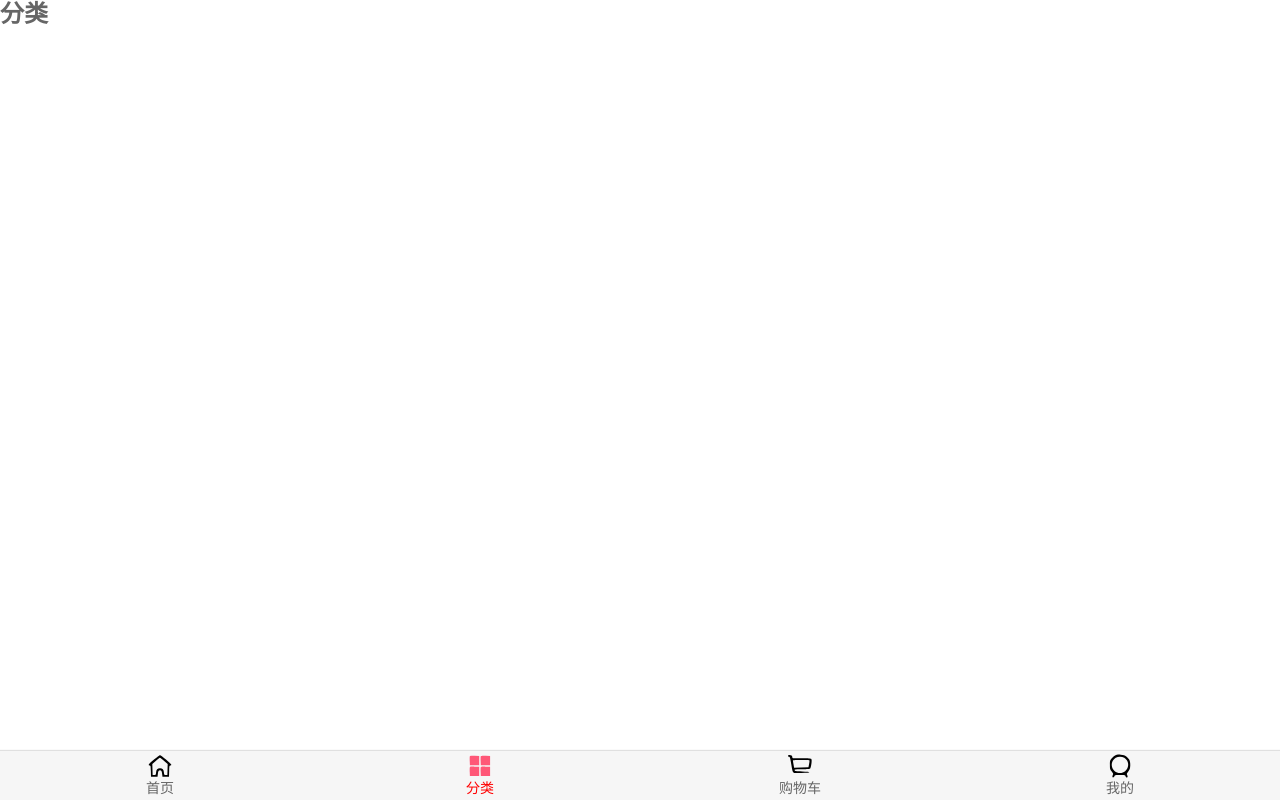
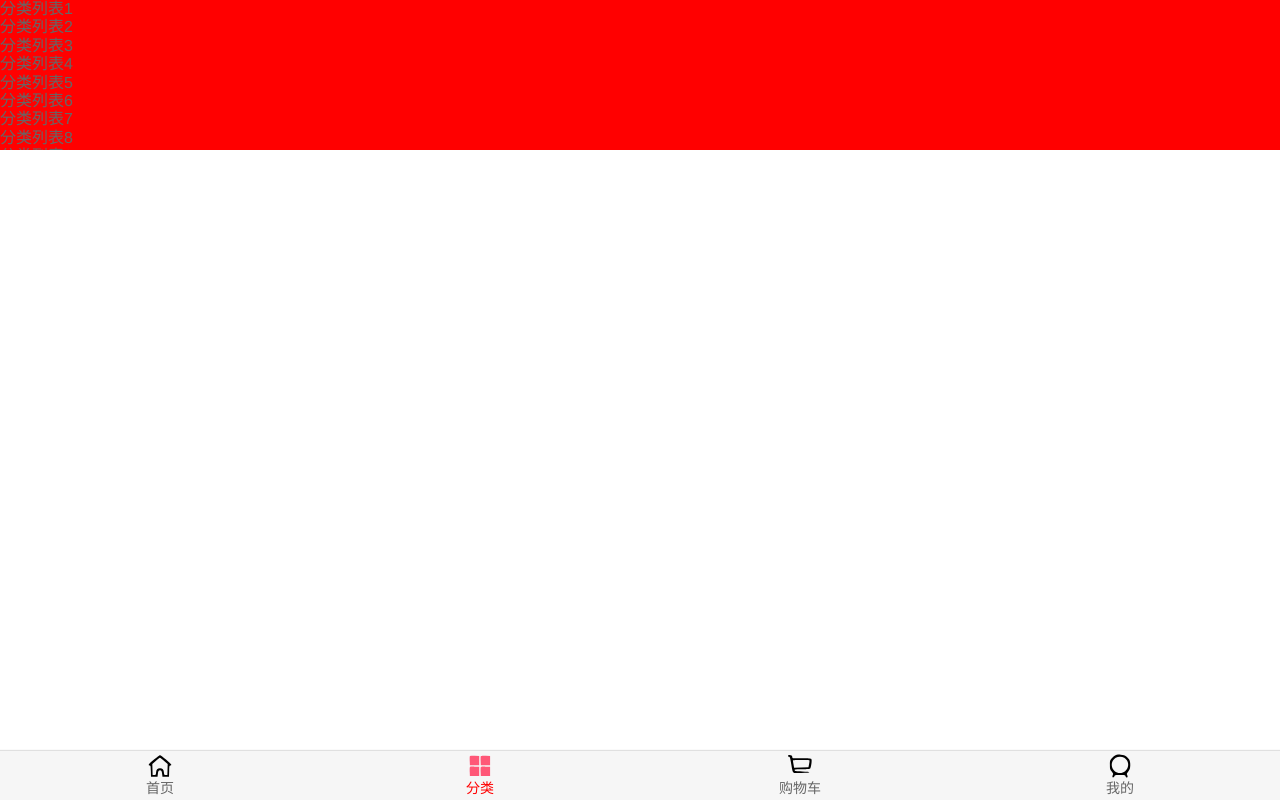
Before and after one commit to wl376638623/shopmall, a Vue app: page /category in a window 1280 px wide. Built offline with nearby package versions, Linux system fonts and the light colour scheme.

Commit message:
'添加better-scroll框架完成商品滚动'

```diff
--- a/src/components/common/navbar/NavBar.vue
+++ b/src/components/common/navbar/NavBar.vue
@@ -19,6 +19,7 @@
     line-height: 44px;
     text-align: center;
     box-shadow: 0 1px 1px rgba(100,100,100,0.05);
+
   }
   .left,.right {
     width: 60px;
--- /dev/null
+++ b/src/components/common/scroll/Scroll.vue
@@ -0,0 +1,28 @@
+<template>
+    <div class="wrapper" ref="wrapper">
+      <div class="content">
+        <slot></slot>
+      </div>
+    </div>
+</template>
+
+<script>
+  import BScroll from 'better-scroll'
+    export default {
+        name: "Scroll",
+      data(){
+          return {
+            scroll:null
+          }
+      },
+      mounted() {
+        this.scroll = new BScroll(this.$refs.wrapper,{
+
+        })
+      }
+    }
+</script>
+
+<style scoped>
+
+</style>
--- a/src/components/content/goods/GoodsList.vue
+++ b/src/components/content/goods/GoodsList.vue
@@ -9,11 +9,11 @@
     export default {
         name: "GoodsList",
       components:{
-        GoodsListItem
+          GoodsListItem
       },
       props:{
           goods:{
-            type :Array,
+            type : Array,
             default(){
               return []
             }
@@ -27,6 +27,8 @@
   display: flex;
   flex-wrap: wrap;
   justify-content: space-around;
+
   padding: 2px;
 }
+
 </style>
--- a/src/components/content/goods/GoodsListItem.vue
+++ b/src/components/content/goods/GoodsListItem.vue
@@ -1,5 +1,5 @@
 <template>
-  <div>
+  <div class="goods-item">
     <img :src="goodsItem.show.img" alt="">
     <div class="goods-info">
       <p>{{goodsItem.title}}</p>
@@ -12,8 +12,8 @@
 <script>
     export default {
         name: "GoodsListItem",
-      props:{
-          goodsItem:{
+      props :{
+          goodsItem :{
             type:Object,
             default(){
               return {}
@@ -27,7 +27,7 @@
   .goods-item {
     padding-bottom: 40px;
     position: relative;
-    /*width: 150px;*/
+
     width: 48%;
   }
 
--- a/src/components/content/tabControl/TabControl.vue
+++ b/src/components/content/tabControl/TabControl.vue
@@ -26,6 +26,7 @@
       methods:{
         itemClick(index){
           this.currentIndex = index;
+          this.$emit('tabClick',index);
         }
       }
     }
--- a/src/network/request.js
+++ b/src/network/request.js
@@ -4,7 +4,7 @@
   // 1.创建axios的实例
   const instance = axios.create({
     // baseURL: "http://152.136.185.210:8000/api/h8",
-    baseURL: 'http://123.207.32.32:8000',
+    baseURL: 'http://152.136.185.210:8000/api/w6',
     // baseURL: 'http://152.136.185.210:8000/api/z8',
     timeout: 5000
   })
--- a/src/views/category/Category.vue
+++ b/src/views/category/Category.vue
@@ -1,13 +1,141 @@
 <template>
-    <h2>分类</h2>
+  <div class="wrapper">
+    <ul class="content">
+      <li>分类列表1</li>
+      <li>分类列表2</li>
+      <li>分类列表3</li>
+      <li>分类列表4</li>
+      <li>分类列表5</li>
+      <li>分类列表6</li>
+      <li>分类列表7</li>
+      <li>分类列表8</li>
+      <li>分类列表9</li>
+      <li>分类列表10</li>
+      <li>分类列表11</li>
+      <li>分类列表12</li>
+      <li>分类列表13</li>
+      <li>分类列表14</li>
+      <li>分类列表15</li>
+      <li>分类列表16</li>
+      <li>分类列表17</li>
+      <li>分类列表18</li>
+      <li>分类列表19</li>
+      <li>分类列表20</li>
+      <li>分类列表21</li>
+      <li>分类列表22</li>
+      <li>分类列表23</li>
+      <li>分类列表24</li>
+      <li>分类列表25</li>
+      <li>分类列表26</li>
+      <li>分类列表27</li>
+      <li>分类列表28</li>
+      <li>分类列表29</li>
+      <li>分类列表30</li>
+      <li>分类列表31</li>
+      <li>分类列表32</li>
+      <li>分类列表33</li>
+      <li>分类列表34</li>
+      <li>分类列表35</li>
+      <li>分类列表36</li>
+      <li>分类列表37</li>
+      <li>分类列表38</li>
+      <li>分类列表39</li>
+      <li>分类列表40</li>
+      <li>分类列表41</li>
+      <li>分类列表42</li>
+      <li>分类列表43</li>
+      <li>分类列表44</li>
+      <li>分类列表45</li>
+      <li>分类列表46</li>
+      <li>分类列表47</li>
+      <li>分类列表48</li>
+      <li>分类列表49</li>
+      <li>分类列表50</li>
+      <li>分类列表51</li>
+      <li>分类列表52</li>
+      <li>分类列表53</li>
+      <li>分类列表54</li>
+      <li>分类列表55</li>
+      <li>分类列表56</li>
+      <li>分类列表57</li>
+      <li>分类列表58</li>
+      <li>分类列表59</li>
+      <li>分类列表60</li>
+      <li>分类列表61</li>
+      <li>分类列表62</li>
+      <li>分类列表63</li>
+      <li>分类列表64</li>
+      <li>分类列表65</li>
+      <li>分类列表66</li>
+      <li>分类列表67</li>
+      <li>分类列表68</li>
+      <li>分类列表69</li>
+      <li>分类列表70</li>
+      <li>分类列表71</li>
+      <li>分类列表72</li>
+      <li>分类列表73</li>
+      <li>分类列表74</li>
+      <li>分类列表75</li>
+      <li>分类列表76</li>
+      <li>分类列表77</li>
+      <li>分类列表78</li>
+      <li>分类列表79</li>
+      <li>分类列表80</li>
+      <li>分类列表81</li>
+      <li>分类列表82</li>
+      <li>分类列表83</li>
+      <li>分类列表84</li>
+      <li>分类列表85</li>
+      <li>分类列表86</li>
+      <li>分类列表87</li>
+      <li>分类列表88</li>
+      <li>分类列表89</li>
+      <li>分类列表90</li>
+      <li>分类列表91</li>
+      <li>分类列表92</li>
+      <li>分类列表93</li>
+      <li>分类列表94</li>
+      <li>分类列表95</li>
+      <li>分类列表96</li>
+      <li>分类列表97</li>
+      <li>分类列表98</li>
+      <li>分类列表99</li>
+      <li>分类列表100</li>
+    </ul>
+
+  </div>
 </template>
 
 <script>
+  import BScroll from 'better-scroll'
     export default {
-        name: "Category"
+        name: "Category",
+      data(){
+          return {
+            scroll : null
+          }
+      },
+      mounted() {
+        this.scroll = new BScroll('.wrapper',{
+          probeType : 3,
+          pullUpLoad:true
+        })
+        this.scroll.on('scroll',(position) =>{
+          console.log(position);
+        })
+        this.scroll.on('pullingUp',()=>{
+          console.log('上拉加载更多');
+        })
+      }
     }
 </script>
 
 <style scoped>
+.wrapper{
+  height: 150px;
+  background-color: red;
 
+  overflow: hidden;
+  /*overflow-y: scroll;*/
+}
 </style>
--- a/src/views/home/Home.vue
+++ b/src/views/home/Home.vue
@@ -1,55 +1,13 @@
 <template>
-  <div id="home">
+  <div id="home" class="wrapper">
     <nav-bar class="home-nav"><div slot="center">购物街</div></nav-bar>
-    <home-swiper :banners="banners"></home-swiper>
-    <recommend-view :recommends="recommends"></recommend-view>
-    <feature-view></feature-view>
-    <tab-control class="tab-control" :titles="['流行','新款','精选']"></tab-control>
-    <goods-list :goods="goods['pop'].list"></goods-list>
-    <ul>
-      <li>11</li>
-      <li>11</li>
-      <li>11</li>
-      <li>11</li>
-      <li>11</li>
-      <li>11</li>
-      <li>11</li>
-      <li>11</li>
-      <li>11</li>
-      <li>11</li>
-      <li>11</li>
-      <li>11</li>
-      <li>11</li>
-      <li>11</li>
-      <li>11</li>
-      <li>11</li>
-      <li>11</li>
-      <li>11</li>
-      <li>11</li>
-      <li>11</li>
-      <li>11</li>
-      <li>11</li>
-      <li>11</li>
-      <li>11</li>
-      <li>11</li>
-      <li>11</li>
-      <li>11</li>
-      <li>11</li>
-      <li>11</li>
-      <li>11</li>
-      <li>11</li>
-      <li>11</li>
-      <li>11</li>
-      <li>11</li>
-      <li>11</li>
-      <li>11</li>
-      <li>11</li>
-      <li>11</li>
-      <li>11</li>
-      <li>11</li>
-      <li>11</li>
-      <li>11</li>
-    </ul>
+      <scroll class="content">
+        <home-swiper :banners="banners"></home-swiper>
+        <recommend-view :recommends="recommends"></recommend-view>
+        <feature-view></feature-view>
+        <tab-control class="tab-control" :titles="['流行','新款','精选']" @tabClick="tabClick"></tab-control>
+        <goods-list :goods="showGoods"></goods-list>
+      </scroll>
 
   </div>
 </template>
@@ -62,11 +20,13 @@
   import FeatureView from "./childComps/FeatureView";
   import TabControl from "components/content/tabControl/TabControl";
   import GoodsList from "../../components/content/goods/GoodsList";
+  import Scroll from "../../components/common/scroll/Scroll";
 
   import {
     getHomeMutidata,
     getHomeGoods
   } from "network/home";
+
 
 
   export default {
@@ -77,7 +37,8 @@
         RecommendView,
         FeatureView,
         TabControl,
-        GoodsList
+        GoodsList,
+        Scroll
         },
     data(){
         return {
@@ -85,10 +46,16 @@
           recommends:[],
           goods:{
             'pop':{page:0,list:[]},
-            'news':{page:0,list:[]},
+            'new':{page:0,list:[]},
             'sell':{page:0,list:[]},
-          }
+          },
+          currentType :'pop'
         }
+    },
+    computed:{
+      showGoods(){
+        return this.goods[this.currentType].list
+      }
     },
     created() {
       //1.请求多个数据
@@ -99,7 +66,31 @@
       this.getHomeGoods('new')
       this.getHomeGoods('sell')
     },
+    mounted() {
+
+    },
+
     methods:{
+      /**
+       * 时间监听相关的方法
+       *
+       */
+      tabClick(index){
+        switch (index) {
+          case 0:
+            this.currentType = 'pop'
+                break
+          case 1:
+            this.currentType='new'
+                break
+          case 2:
+            this.currentType = 'sell'
+                break
+        }
+      },
+      /**
+       * 网络请求相关方法
+       */
       getHomeMutidata(){
         getHomeMutidata().then(res =>{
           // console.log(res);
@@ -111,7 +102,7 @@
         const page = this.goods[type].page+1
         getHomeGoods(type,page).then(res=>{
           this.goods[type].list.push(...res.data.list)
-          this.goods[type].page+=1
+          this.goods[type].page += 1
         })
       }
 
@@ -122,6 +113,8 @@
 <style scoped>
   #home {
    padding-top: 44px;
+    height: 100vh;
+    position: relative;
   }
   .home-nav {
     background-color: var(--color-tint);
@@ -137,4 +130,18 @@
     top: 44px;
     z-index: 9;
   }
+  .content {
+    /*height: 300px;*/
+    overflow: hidden;
+    position: absolute;
+    top: 44px;
+    bottom: 49px;
+    left: 0;
+    right: 0;
+  }
+  /*.content {*/
+  /*  height: calc(100%- 93px);*/
+  /*  overflow: hidden;*/
+  /*  margin-top: 51px;*/
+  /*}*/
 </style>
```
Also changed, not shown: 1 other file (tests, documents, lock files or other folders).
